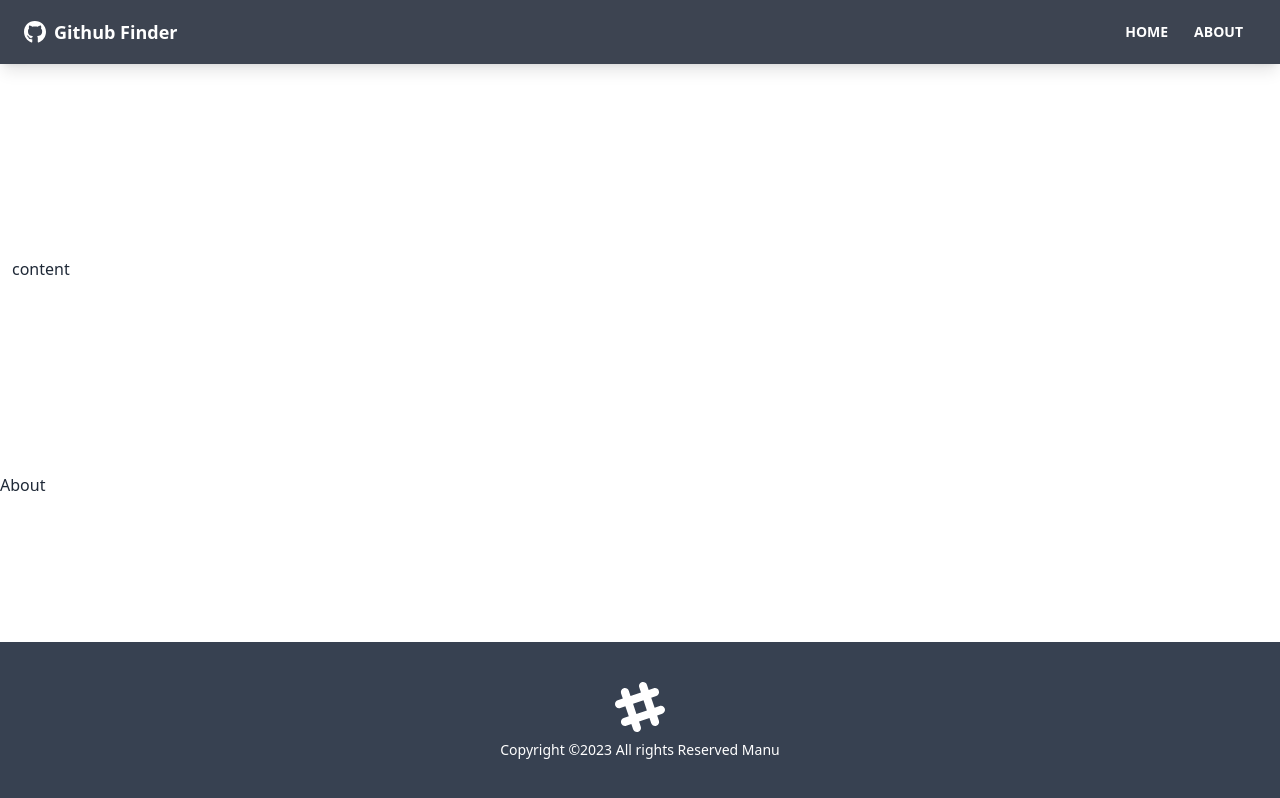
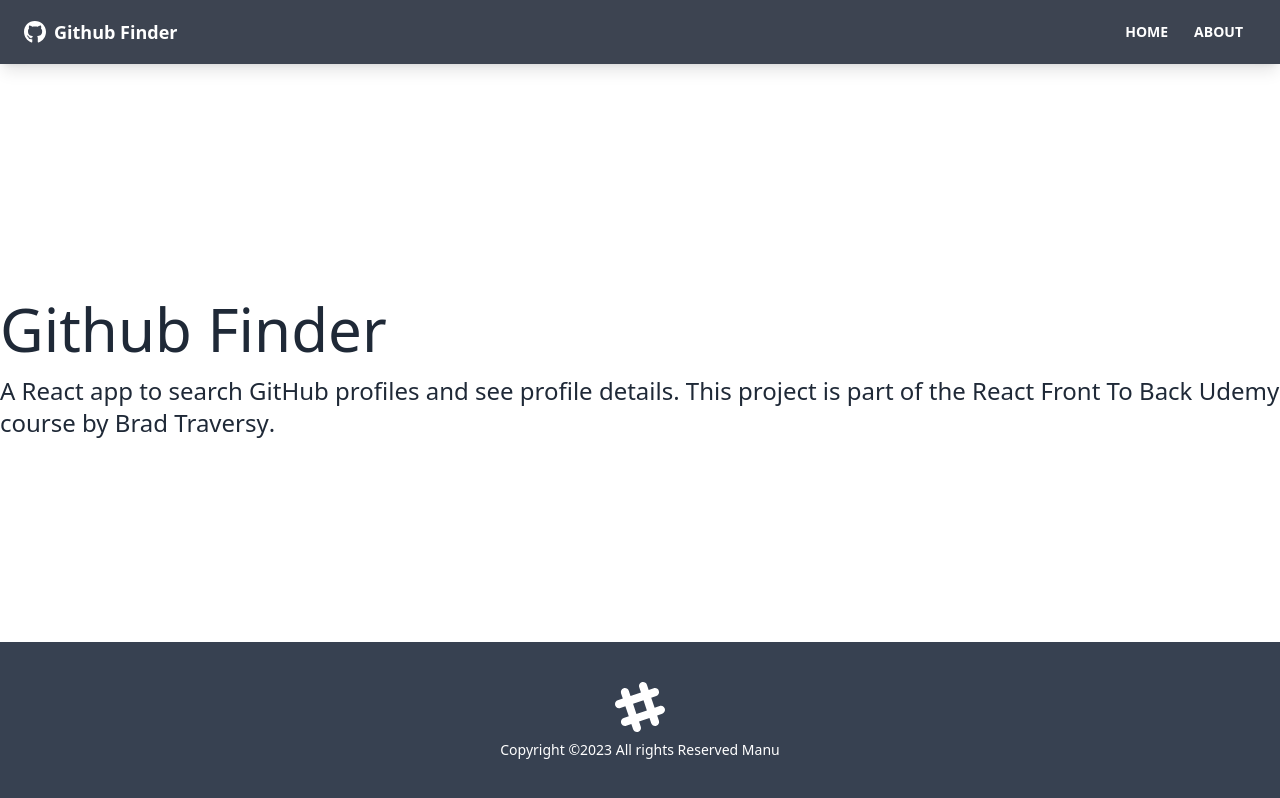
Before and after one commit to Emmanuel687/Api, a React (Create React App) app: page /about in a window 1280 px wide. Built offline with nearby package versions, Linux system fonts and the light colour scheme.

Commit message:
Dev:Added Content to About Page

```diff
--- a/src/App.js
+++ b/src/App.js
@@ -11,7 +11,6 @@
       <div className="flex flex-col justify-between h-screen">
         <Navbar></Navbar>
 
-        <main className="container mx-auto px-3 pb-12">content</main>
         <Routes>
           <Route path="/" element={<Home></Home>}></Route>
           <Route path="/about" element={<About></About>}></Route>
--- a/src/Pages/About.jsx
+++ b/src/Pages/About.jsx
@@ -2,7 +2,25 @@
 
 function About() {
   return (
-    <div>About</div>
+    <div>
+      <h1 className='text-6xl mb-4 '>
+        Github Finder
+      </h1>
+      <p className='mb-4 text-2xl font-light'>
+        A React app to search GitHub profiles and see profile details. This
+        project is part of the
+        <a href='https://www.udemy.com/course/modern-react-front-to-back/'>
+          {' '}
+          React Front To Back
+        </a>{' '}
+        Udemy course by
+        <strong>
+          <a href='https://traversymedia.com'> Brad Traversy</a>
+        </strong>
+        .
+      </p>
+
+    </div>
   )
 }
 
--- a/src/Pages/Home.jsx
+++ b/src/Pages/Home.jsx
@@ -2,7 +2,9 @@
 
 function Home() {
   return (
-    <div>Home</div>
+    <div>
+      <h1 className='text-6xl'>Home </h1>
+    </div>
   )
 }
 
```
